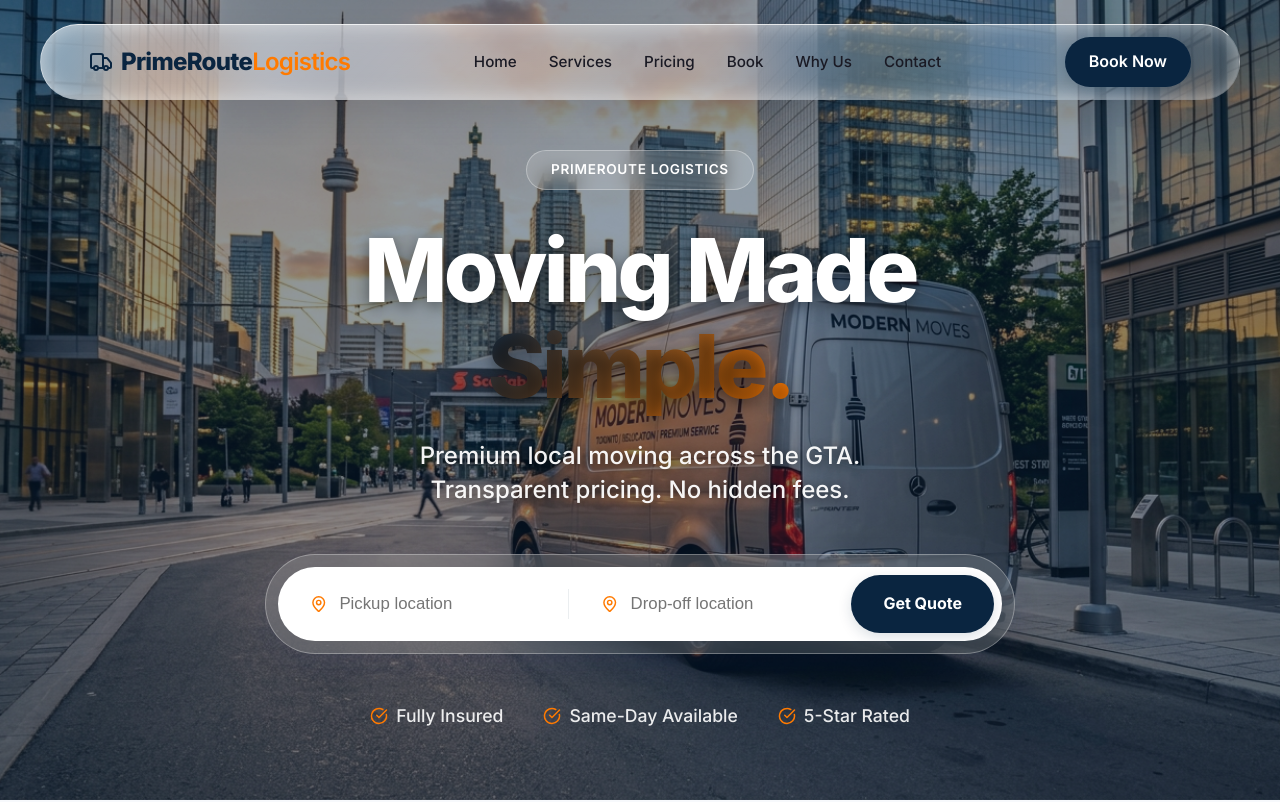
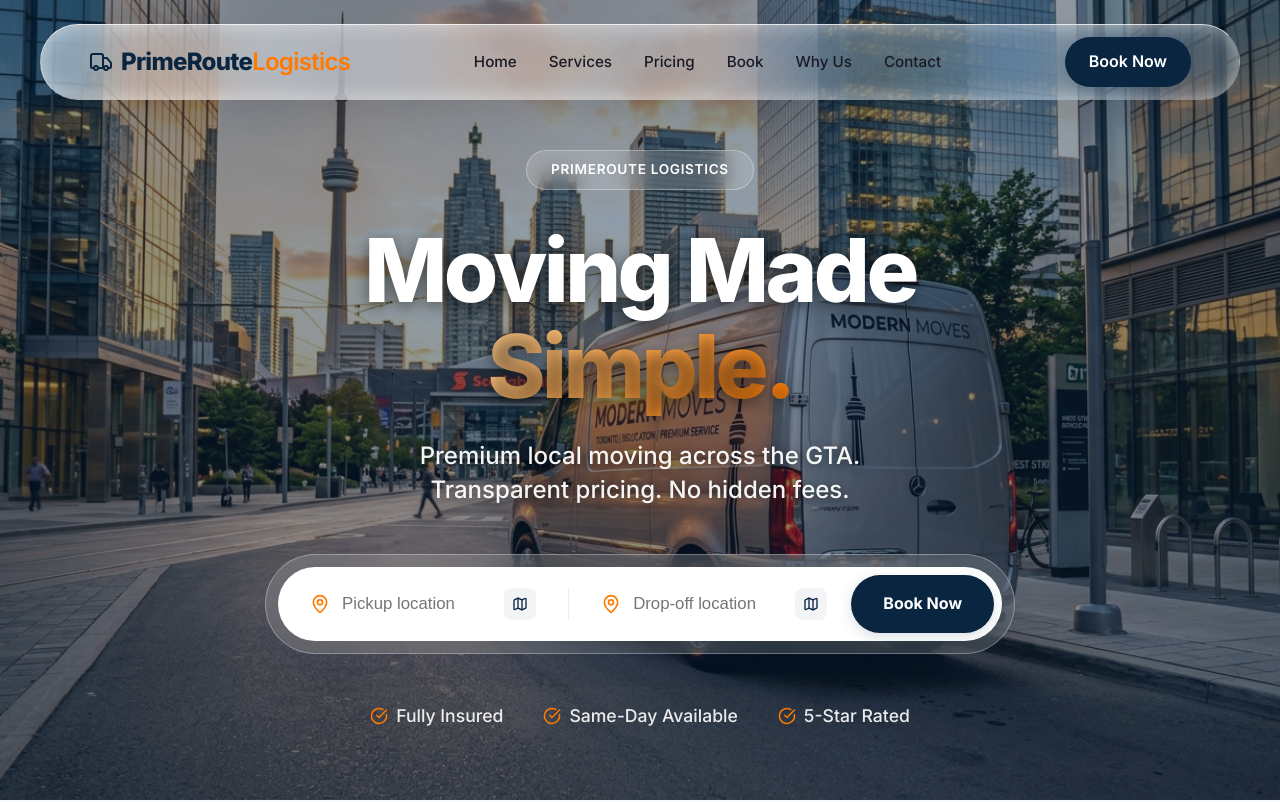
Before and after one commit to ishindersingh/Prime_Route, a Next.js app: page / in a window 1280 px wide. Shown: the top 802 px of the page. Built offline with nearby package versions, Linux system fonts and the light colour scheme.

Commit message:
feat: sync hero section inputs with main booking state and fix dark gradient on hero text

```diff
--- a/src/app/globals.css
+++ b/src/app/globals.css
@@ -114,7 +114,7 @@ h1, h2, h3, h4, h5, h6 {
 }
 
 .text-gradient {
-    background: linear-gradient(135deg, var(--primary), var(--accent));
+    background: linear-gradient(135deg, #FFD194, var(--accent));
     -webkit-background-clip: text;
     -webkit-text-fill-color: transparent;
     background-clip: text;
--- a/src/app/page.js
+++ b/src/app/page.js
@@ -156,18 +156,52 @@ export default function HomePage() {
                 </h1>
                 <p className="hero-subtitle-large">Premium local moving across the GTA.<br/>Transparent pricing. No hidden fees.</p>
 
-                <div className="hero-quick-book glass-card hover-lift">
+                <div className="hero-quick-book glass-card hover-lift" style={{ overflow: 'visible' }}>
                   <div className="quick-book-inputs">
-                    <div className="qb-input">
-                      <MapPin size={20} className="text-accent" />
-                      <input type="text" placeholder="Pickup location" />
+                    <div className="qb-input" style={{ overflow: 'visible' }}>
+                      <MapPin size={20} className="text-accent" style={{ flexShrink: 0 }} />
+                      <div style={{ flex: 1, display: 'flex', alignItems: 'center', gap: '8px', minWidth: 0 }}>
+                        <AddressAutocomplete
+                          name="heroPickup"
+                          placeholder="Pickup location"
+                          required={false}
+                          value={pickupLocation}
+                          onChange={setPickupLocation}
+                        />
+                        <button
+                          type="button"
+                          className="map-picker-btn"
+                          style={{ width: '32px', height: '32px' }}
+                          onClick={() => { setMapModalTarget("pickup"); setIsMapModalOpen(true); }}
+                          aria-label="Select pickup location on map"
+                        >
+                          <MapIcon size={16} />
+                        </button>
+                      </div>
                     </div>
                     <div className="qb-divider"></div>
-                    <div className="qb-input">
-                      <MapPin size={20} className="text-accent" />
-                      <input type="text" placeholder="Drop-off location" />
+                    <div className="qb-input" style={{ overflow: 'visible' }}>
+                      <MapPin size={20} className="text-accent" style={{ flexShrink: 0 }} />
+                      <div style={{ flex: 1, display: 'flex', alignItems: 'center', gap: '8px', minWidth: 0 }}>
+                        <AddressAutocomplete
+                          name="heroDropoff"
+                          placeholder="Drop-off location"
+                          required={false}
+                          value={dropoffLocation}
+                          onChange={setDropoffLocation}
+                        />
+                        <button
+                          type="button"
+                          className="map-picker-btn"
+                          style={{ width: '32px', height: '32px' }}
+                          onClick={() => { setMapModalTarget("dropoff"); setIsMapModalOpen(true); }}
+                          aria-label="Select drop-off location on map"
+                        >
+                          <MapIcon size={16} />
+                        </button>
+                      </div>
                     </div>
-                    <a href="#book" className="btn btn-primary qb-btn">Get Quote</a>
+                    <a href="#book" className="btn btn-primary qb-btn">Book Now</a>
                   </div>
                 </div>
 
```
